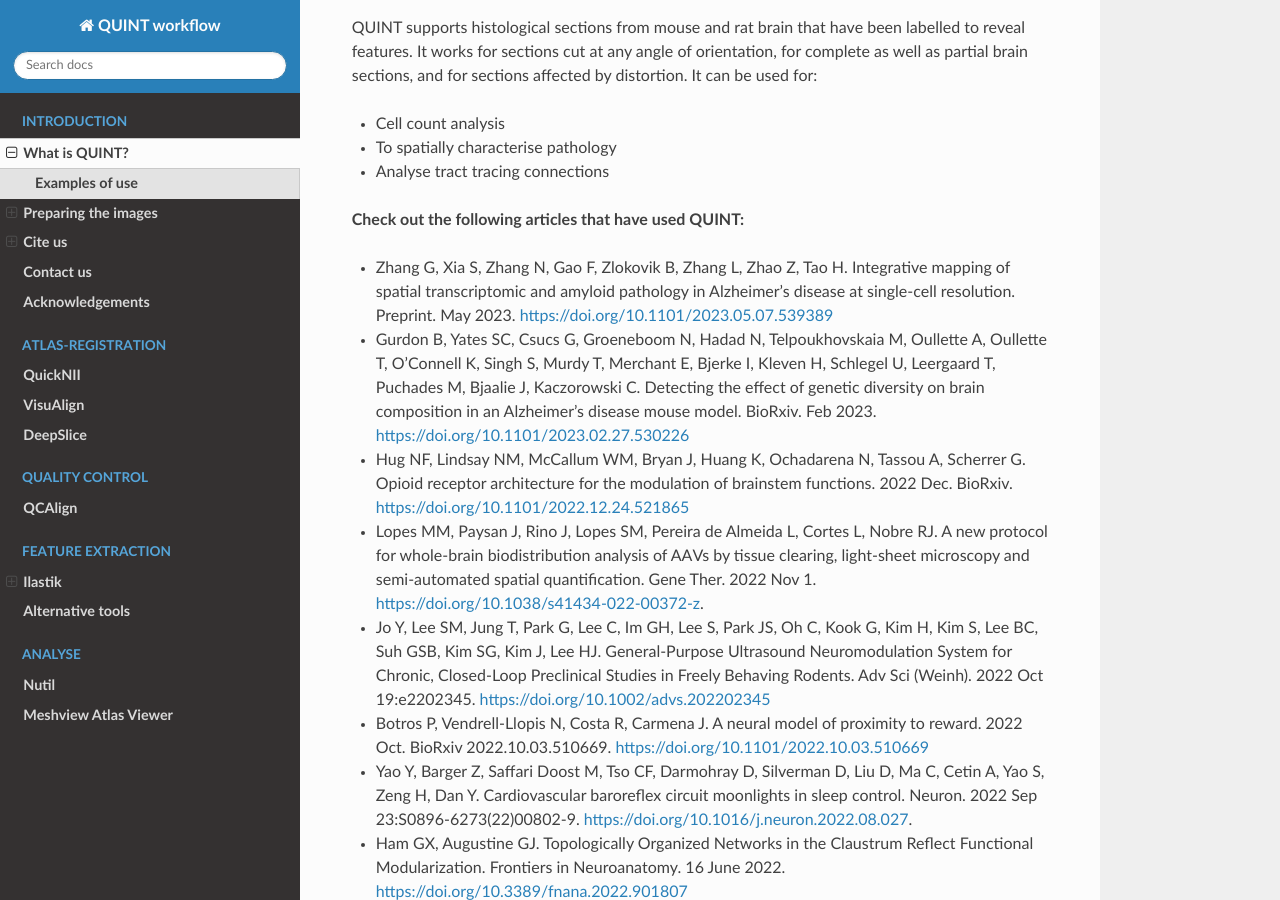
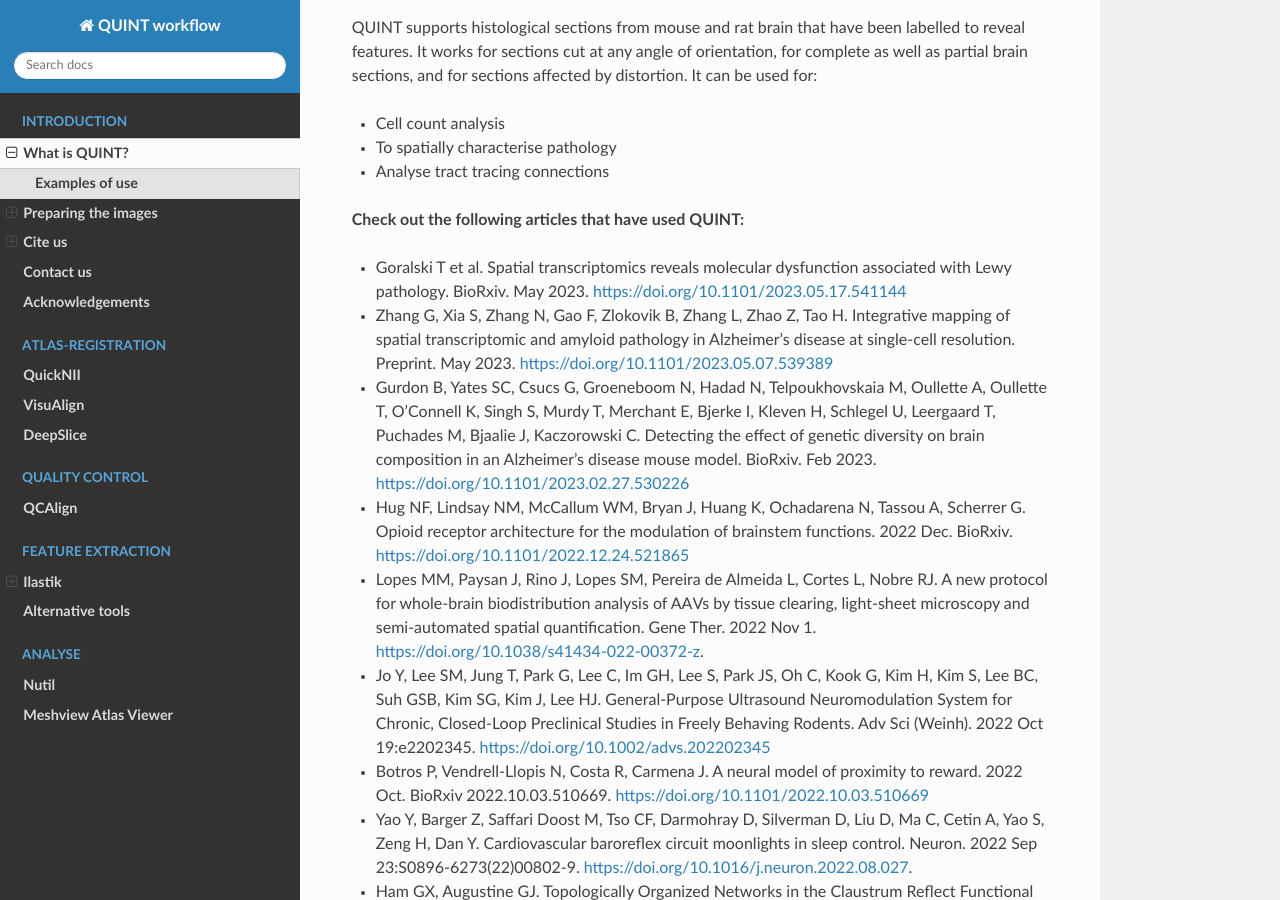
Before and after one commit to Neural-Systems-at-UIO/QUINT_workflow, a Sphinx documentation site: the page built from docs/QUINTintro.rst, in a window 1280 px wide and 900 px high, scrolled down 1571 px. Built offline with Sphinx 7.4.7 and the Read the Docs theme 2.0.0, drawn with Linux system fonts in a browser that asks for light colours.

Commit message:
Update QUINTintro.rst

```diff
--- a/docs/QUINTintro.rst
+++ b/docs/QUINTintro.rst
@@ -39,6 +39,8 @@
 
 **Check out the following articles that have used QUINT:**
 
+* Goralski T et al. Spatial transcriptomics reveals molecular dysfunction associated with Lewy pathology. BioRxiv. May 2023. https://doi.org/10.1101/2023.05.17.541144
+
 * Zhang G, Xia S, Zhang N, Gao F, Zlokovik B, Zhang L, Zhao Z, Tao H. Integrative mapping of spatial transcriptomic and amyloid pathology in Alzheimer's disease at single-cell resolution. Preprint. May 2023. https://doi.org/10.1101/2023.05.07.539389
 
 * Gurdon B, Yates SC, Csucs G, Groeneboom N, Hadad N, Telpoukhovskaia M, Oullette A, Oullette T, O'Connell K, Singh S, Murdy T, Merchant E, Bjerke I, Kleven H, Schlegel U, Leergaard T, Puchades M, Bjaalie J, Kaczorowski C. Detecting the effect of genetic diversity on brain composition in an Alzheimer's disease mouse model. BioRxiv. Feb 2023. https://doi.org/10.1101/2023.02.27.530226
```
